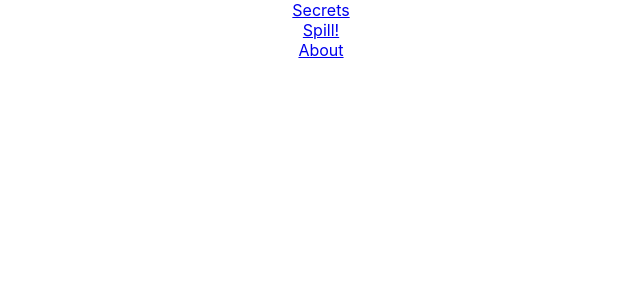
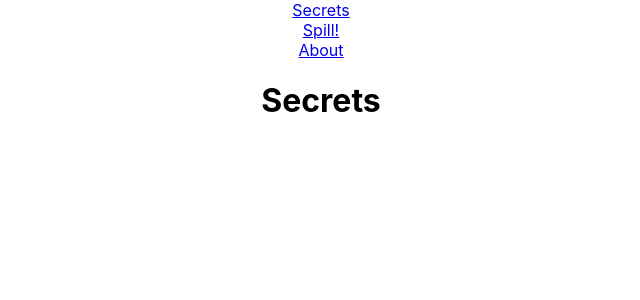
Before and after one commit to meg-gutshall/secrets-frontend, a React (Create React App) app: page / in a window 1280 px wide. Shown: the top 300 px of the page, without its empty margins (319-959 px from the left). Built offline with nearby package versions, Linux system fonts and the light colour scheme; no server answers.

Commit message:
Render secrets on homepage

```diff
--- a/src/components/Routes.js
+++ b/src/components/Routes.js
@@ -7,6 +7,7 @@ import Nav from './Nav';
 const Routes = () => (
   <Router>
     <Nav />
+    <Route exact path='/' component={Secrets} />
     <Route path='/secrets/about' component={About} />
     <Route path='/secrets/new' component={NewSecret} />
     <Route exact path='/secrets' component={Secrets} />
```
